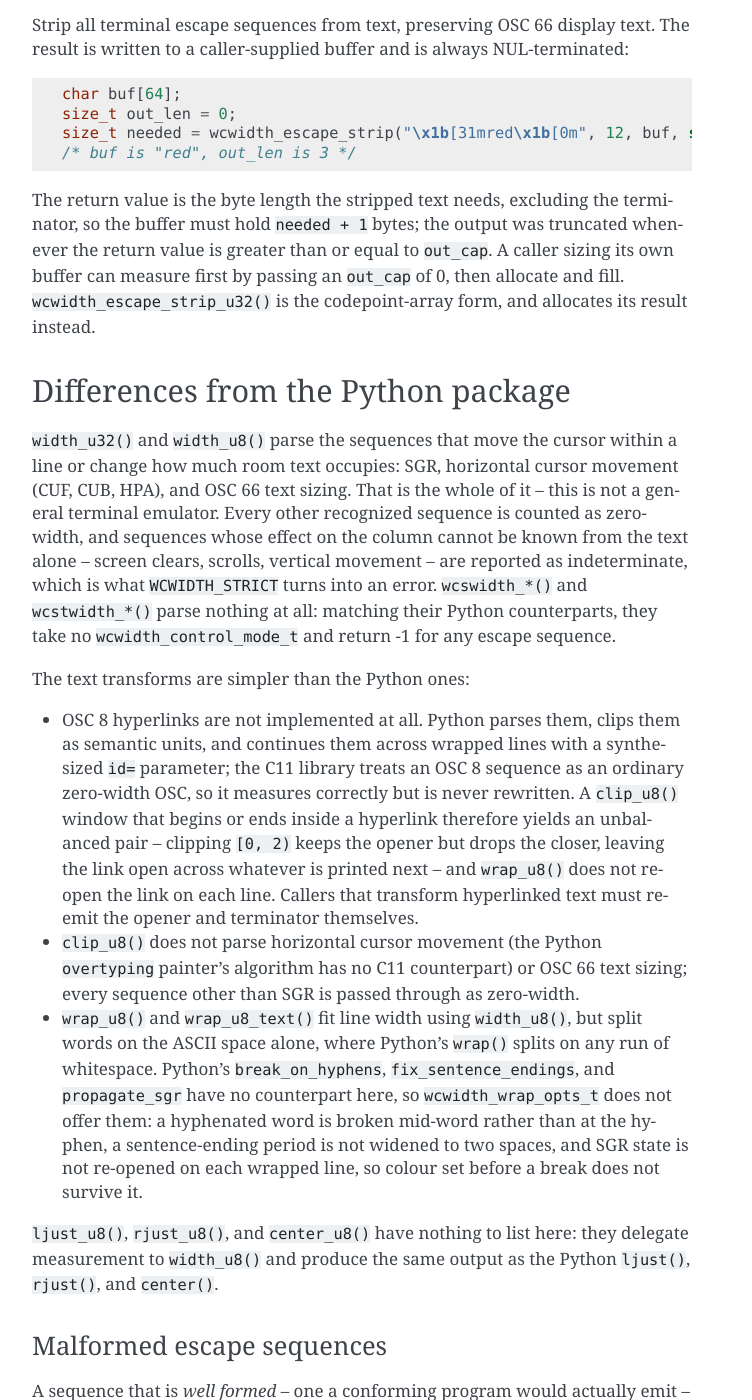
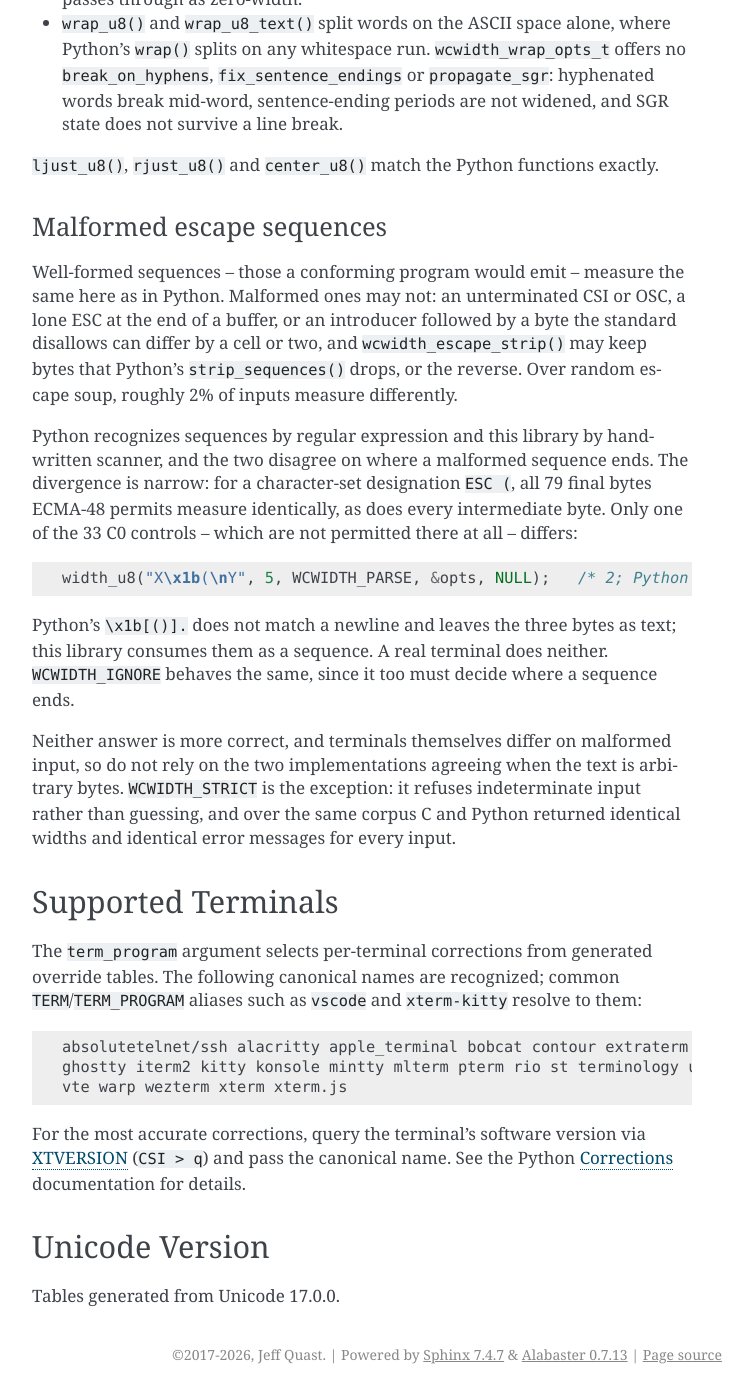
Before and after one commit to jquast/wcwidth, a Sphinx documentation site: the page built from docs/libwcwidth.rst, in a window 1280 px wide and 1400 px high, scrolled down 7109 px. Shown: the whole window, without its empty margins (388-1140 px from the left). Built offline with Sphinx 7.4.7, drawn with Linux system fonts in a browser that asks for light colours; some of the changed text lies outside the part shown.

Commit message:
bring up-to-date and reduce word salad documentation
This also allows building CI with more python versions by splitting into
two different steps

```diff
--- a/docs/intro.rst
+++ b/docs/intro.rst
@@ -17,31 +17,22 @@ The stable version of this package is maintained on pypi, install or upgrade, us
 Portable C11 Library
 --------------------
 
-A portable C11 library, libwcwidth_, is also provided, closely matching the specification and
-results of the Python library, and it is used as an *optional* C extension of the Python package
-for a significant performance improvement. See the documentation of libwcwidth_ for the C API and
-its "Differences from the Python package" section for the precise, documented cases where the two
-do not agree (mainly malformed escape sequences, and a couple of features described below).
+A portable C11 library, libwcwidth_, is also provided.  It matches the specification and results of
+the Python library, and ships as an *optional* C extension of the Python package for a significant
+speedup.  The package is fully supported without it.
 
-The C extension backs `wcwidth()`_, `wcswidth()`_, `wcstwidth()`_, `width()`_, `ljust()`_,
-`rjust()`_, `center()`_, `propagate_sgr()`_, and `strip_sequences()`_ when it is available.
-`clip()`_ and `wrap()`_ are always pure Python, with or without the extension: libwcwidth does
-provide its own ``clip_u8()`` and ``wrap_u8()``, but deliberately simpler ones, lacking
-``overtyping``, OSC 8 hyperlink semantics, and several `wrap()`_ options
-(``break_on_hyphens``, ``fix_sentence_endings``, ``propagate_sgr``, splitting on any whitespace
-run rather than the ASCII space alone) -- backing the Python API with them would be a behavior
-change, not just a speedup, so the full-featured pure Python implementations remain canonical for
-these two functions regardless of which extension state is active.
+The extension backs `wcwidth()`_, `wcswidth()`_, `wcstwidth()`_, `width()`_, `ljust()`_,
+`rjust()`_, `center()`_, `propagate_sgr()`_, and `strip_sequences()`_.  `clip()`_ and `wrap()`_ are
+always pure Python: libwcwidth's ``clip_u8()`` and ``wrap_u8()`` are deliberately simpler, lacking
+``overtyping``, OSC 8 hyperlinks, and the ``break_on_hyphens``, ``fix_sentence_endings`` and
+``propagate_sgr`` options.
 
-Check ``wcwidth.HAS_C_EXTENSION`` to see which is active, and set the environment variable
-``WCWIDTH_PYTHON=1`` before import to force the pure Python implementation -- useful when
-reporting a discrepancy, or when a build of the extension is unavailable for your platform (it is
-always an optional accelerator; the package works, and is fully tested, without it). The pure
-Python modules backing each C-accelerated function ship either way and are what
-``WCWIDTH_PYTHON=1`` selects, but they are internal implementation detail, not a second stable
-public API -- prefer the environment variable over importing them directly if you need a
-guaranteed-Python code path, since their module layout is not covered by the same compatibility
-guarantees as the functions re-exported from the top-level ``wcwidth`` package.
+``wcwidth.HAS_C_EXTENSION`` reports which is active.  Set ``WCWIDTH_PYTHON=1`` before import to
+force pure Python -- useful when reporting a discrepancy.  Prefer it over importing the private
+modules directly, whose layout carries no compatibility guarantee.
+
+See libwcwidth_ for the C API, and its "Differences from the Python package" section for the cases
+where the two disagree (chiefly malformed escape sequences).
 
 Problem
 -------
@@ -579,33 +570,32 @@ To upgrade requirements for building documentation, run::
 
    tox -e update_requirements_docs
 
-To upgrade the pinned ``cibuildwheel`` version used to build release wheels, run::
+To upgrade the pinned ``cibuildwheel`` versions used to build release wheels, run::
 
-   tox -e update_requirements_wheels
+   tox -e update_requirements_wheels,update_requirements_wheels314
 
-Release wheels (manylinux, musllinux, macOS, Windows, including free-threaded builds) are built
-and tested -- but not published -- by `cibuildwheel`_ in CI (``.github/workflows/wheels.yml``),
-driven by the ``[tool.cibuildwheel]`` table in ``pyproject.toml``, on every tag push and by manual
-``workflow_dispatch``. The resulting wheels and sdist are uploaded as workflow artifacts for
-inspection; publishing to PyPI is a separate, manual step (below), not something CI does on its
-own. The same build-and-test config can be run locally with Docker installed::
+Release wheels (manylinux, musllinux, macOS, Windows, including free-threaded builds) are built and
+tested -- but not published -- by `cibuildwheel`_ in CI (``.github/workflows/wheels.yml``), driven
+by the ``[tool.cibuildwheel]`` table in ``pyproject.toml``, on release tag pushes and by manual
+``workflow_dispatch``.  Wheels and sdist are uploaded as workflow artifacts.
 
-   tox -e build-wheels
+Two pinned ``cibuildwheel`` versions split the matrix, since no single one covers it: 2.23.x keeps
+the glibc 2.17 manylinux image but stops at cp313, and 3.4.x knows cp314 but requires glibc 2.28.
+Both run locally with Docker installed, writing to one ``wheelhouse/``::
 
-This builds every wheel for the current host OS (on Linux: manylinux and musllinux, for both
-x86_64 and aarch64 -- the latter under QEMU emulation, registered automatically by the ``docker
-run ... tonistiigi/binfmt`` step, matching the ``docker/setup-qemu-action`` CI uses). It cannot
-cross-build other OSes; macOS and Windows wheels still need to be built on those platforms, same as
-CI's per-OS runner matrix. Narrow to one target while iterating::
+   tox -e build-wheels        # cp38-cp313
+   tox -e build-wheels314     # cp314, cp314t
+
+Each builds the current host OS's wheels only (on Linux: manylinux and musllinux, x86_64 and
+aarch64 under QEMU), matching CI's per-OS runner matrix.  Narrow to one target while iterating::
 
    tox -e build-wheels -- --only cp313-manylinux_x86_64
 
 Publishing a Release
 ---------------------
 
-Wheels and sdists are published to PyPI manually, not by CI. After downloading the built
-artifacts (from a CI run's ``wheels-*``/``sdist`` artifacts, or from local ``tox -e
-build-wheels`` runs across the platforms you have available) into a single ``dist/`` directory,
+Publishing to PyPI is manual.  Collect the artifacts from a CI run (``wheels-*`` and ``sdist``) or
+from local ``tox -e build-wheels,build-wheels314`` runs into a single ``dist/`` directory, then
 upload with `twine`_::
 
    python -Im pip install twine
@@ -697,16 +687,12 @@ languages:
 =======
 History
 =======
+
+0.9.0 *Next Release*
+  * **Changed** ``ambiguous_width`` values outside of range ``1-2`` are now clamped, `PR #233`_
+
 0.8.4 *unreleased* ('master' branch, only)
   * **Bugfix** Support ITU T.416 colon-format SGR color parameters, `PR #239`_.
-
-0.9.0 *Next Release*
-  * **Changed** ``ambiguous_width`` values outside ``1``-``2`` are now clamped into range
-    (``< 1`` becomes ``1``, ``> 2`` becomes ``2``) rather than silently treated as ``1``
-    regardless of value. This is a behavior change only for out-of-range input: previously any
-    value other than exactly ``2`` measured as narrow, so ``ambiguous_width=99`` measured narrow
-    and now measures wide. Applies to `wcwidth()`_, `wcswidth()`_, `wcstwidth()`_, `width()`_,
-    `ljust()`_, `rjust()`_, `center()`_, `wrap()`_, and `clip()`_. `PR #233`_
 
 0.8.3 *2026-08-28*
   * **Bugfix** Do not hang on `wrap()`_ calls of width 1 with text containing OSC8 hyperlinks and
--- a/docs/libwcwidth.rst
+++ b/docs/libwcwidth.rst
@@ -101,88 +101,48 @@ corrections, and grapheme clustering are discussed in the Python documentation_.
 String length conventions
 ~~~~~~~~~~~~~~~~~~~~~~~~~
 
-Every string function takes an explicit length, and every one of them reads exactly that many
-units:
+Every string function takes an explicit length and reads exactly that many units:
 
 ``_u32`` functions
     count codepoints in the array,
 ``_u8`` functions
     count bytes.
 
-There is no "measure it for me" sentinel.  A library that accepts one has to call ``strlen(3)``
-on your behalf, which means trusting that a NUL exists inside the buffer -- when it does not, the
-scan runs off the end of the allocation, and the bug surfaces far from the call that caused it.
-Passing the length you already know is both faster and impossible to get wrong in that way.  When
-the text really is a NUL-terminated C string, write ``strlen(text)`` at the call site, where the
-assumption is visible.
-
-Because the length is authoritative, a NUL is an ordinary zero-width character rather than a
-terminator: text may contain NULs anywhere, they measure as zero-width, and they survive into the
-output of the transforms, whose ``*out_len`` reports the true byte length.
+There is no NUL-terminated sentinel form; pass ``strlen(text)`` when the text is a C string.  The
+length is authoritative, so a NUL is an ordinary zero-width character rather than a terminator: it
+may appear anywhere, and survives into transform output, whose ``*out_len`` is the true length.
 
 Alternate encodings
 ~~~~~~~~~~~~~~~~~~~
 
-This library is UTF-8 centric.  Every ``_u8`` function takes and returns UTF-8 bytes; every
-``_u32`` function takes and returns a ``uint32_t`` codepoint array.  The two families mirror
-each other: use ``_u8`` when your text is UTF-8, ``_u32`` when you hold decoded codepoints.
-The measurement functions (``wcswidth_u32()``, ``wcstwidth_u32()``, ``width_u32()``) are
-encoding-neutral either way -- a width number is a width number.
+Use ``_u8`` when your text is UTF-8 and ``_u32`` when you hold decoded codepoints; the two
+families mirror each other.  Auxiliary strings are UTF-8 in *both* families -- the ``fillchar``
+padding argument and the ``initial_indent``/``subsequent_indent``/``placeholder`` wrap options --
+since they are short constants, not the text being processed.
 
-The text transforms (``ljust_u32``, ``rjust_u32``, ``center_u32``, ``clip_u32``, ``wrap_u32``,
-``wrap_u32_text``, ``wcwidth_escape_strip_u32``) take and return codepoint arrays.  Auxiliary
-strings -- the ``fillchar`` padding argument and the ``initial_indent``/``subsequent_indent``/
-``placeholder`` wrap options -- are UTF-8 bytes in both families: they are short constants the
-caller writes once, not the text being processed.
-
-Text in another encoding (Latin-1, CP437, Shift-JIS, ...) is transcoded at the boundary; the
-library itself never sees the legacy bytes.  Two shapes are common:
-
-* Transcode the legacy bytes to UTF-8 once with iconv(3) or ICU, then use the ``_u8`` forms
-  end-to-end -- the simplest path.
-* When the program already holds decoded codepoints (its own tables, or a mixed-encoding
-  pipeline), use the ``_u32`` forms and re-encode the result with iconv(3) or ICU.
-  ``wcwidth_encode_u32()`` and ``wcwidth_decode_u32()`` move between the two
-  representations when a caller needs both:
+Other encodings (Latin-1, CP437, Shift-JIS, ...) are transcoded by the caller; the library carries
+no encoding tables.  Either transcode to UTF-8 once with iconv(3) or ICU and use the ``_u8`` forms
+throughout, or use the ``_u32`` forms and re-encode the result.  ``wcwidth_encode_u32()`` and
+``wcwidth_decode_u32()`` convert between the two representations:
 
 .. code-block:: c
 
-    /* CP437 "caf\x82" decoded to codepoints by the caller (own tables,
-     * or iconv to UTF-8 then wcwidth_decode_u32). */
-    uint32_t cps[] = {'c', 'a', 'f', 0xE9};  /* 0x82 in CP437 is U+00E9 */
-    size_t n = 4, out_len, utf8_len, in_left, out_left;
+    /* CP437 "caf\x82" decoded to codepoints by the caller. */
+    uint32_t cps[] = {'c', 'a', 'f', 0xE9};   /* 0x82 in CP437 is U+00E9 */
+    char stack[64], *utf8;
+    size_t out_len, utf8_len;
     uint32_t *out;
-    char utf8_stack[64], *utf8, *in, *buf, *outp;
-    iconv_t cd;
 
-    out = ljust_u32(cps, n, 5, " ", 1, WCWIDTH_PARSE, 1, NULL, &out_len, NULL);
-    /* out is a codepoint array: {c, a, f, U+00E9, ' '} (5 entries). */
+    out = ljust_u32(cps, 4, 5, " ", 1, WCWIDTH_PARSE, 1, NULL, &out_len, NULL);
+    /* out is {c, a, f, U+00E9, ' '}; encode for the caller's iconv(3) or ICU. */
+    utf8 = wcwidth_encode_u32(out, out_len, stack, sizeof(stack), &utf8_len);
 
-    /* Re-encode to CP437 via iconv, with UTF-8 as the interchange form.
-     * A manual byte cast only works when every codepoint happens to fit
-     * the target encoding; iconv reports EILSEQ for the rest, so the
-     * caller can substitute or fail deliberately. */
-    utf8 = wcwidth_encode_u32(out, out_len, utf8_stack, sizeof(utf8_stack), &utf8_len);
-    buf = malloc(utf8_len + 1);
-    cd = iconv_open("CP437", "UTF-8");
-    if (cd == (iconv_t) -1)
-        return -1;
-    in = utf8;
-    outp = buf;
-    in_left = utf8_len;
-    out_left = utf8_len;  /* reserve the final byte of buf for the NUL */
-    if (iconv(cd, &in, &in_left, &outp, &out_left) == (size_t) -1)
-        ; /* EILSEQ: this codepoint has no CP437 form -- substitute or fail */
-    iconv_close(cd);
-    *outp = '\0'; /* buf is the CP437 result: "caf\x82 " */
-    free(buf);
-    if (utf8 != utf8_stack)
+    if (utf8 != stack)
         free(utf8);
     free(out);
 
-The library deliberately provides no legacy decoding: the codepoint-array interface keeps it
-free of encoding tables, and every serious C project already has a transcoding pipeline.
-ICU's ``ucnv_*`` API is the portable alternative to iconv(3).
+Re-encoding to a legacy charset is the caller's iconv(3) or ICU (``ucnv_*``) call; a byte cast
+works only when every codepoint fits the target, where iconv reports ``EILSEQ`` instead.
 
 wcwidth_u32()
 ~~~~~~~~~~~~~
@@ -346,86 +306,56 @@ codepoint-array form, and allocates its result instead.
 Differences from the Python package
 -----------------------------------
 
-``width_u32()`` and ``width_u8()`` parse the sequences that move the cursor
-within a line or change how much room text occupies: SGR, horizontal cursor
-movement (CUF, CUB, HPA), and OSC 66 text sizing.  That is the whole of it --
-this is not a general terminal emulator.  Every other recognized sequence is
-counted as zero-width, and sequences whose effect on the column cannot be
-known from the text alone -- screen clears, scrolls, vertical movement -- are
-reported as indeterminate, which is what ``WCWIDTH_STRICT`` turns into an
-error.  ``wcswidth_*()`` and ``wcstwidth_*()`` parse nothing at all: matching
-their Python counterparts, they take no ``wcwidth_control_mode_t`` and return
--1 for any escape sequence.
+``width_u32()`` and ``width_u8()`` parse only the sequences that move the cursor within a line or
+change how much room text occupies: SGR, horizontal cursor movement (CUF, CUB, HPA), and OSC 66 text
+sizing.  This is not a terminal emulator.  Every other recognized sequence counts as zero-width, and
+sequences whose column effect cannot be known from the text alone -- screen clears, scrolls,
+vertical movement -- are indeterminate, which ``WCWIDTH_STRICT`` turns into an error.
+``wcswidth_*()`` and ``wcstwidth_*()`` parse nothing: like their Python counterparts they take no
+``wcwidth_control_mode_t`` and return -1 for any escape sequence.
 
 The text transforms are simpler than the Python ones:
 
-* OSC 8 hyperlinks are not implemented at all.  Python parses them, clips
-  them as semantic units, and continues them across wrapped lines with a
-  synthesized ``id=`` parameter; the C11 library treats an OSC 8 sequence as
-  an ordinary zero-width OSC, so it measures correctly but is never
-  rewritten.  A ``clip_u8()`` window that begins or ends inside a hyperlink
-  therefore yields an unbalanced pair -- clipping ``[0, 2)`` keeps the opener
-  but drops the closer, leaving the link open across whatever is printed
-  next -- and ``wrap_u8()`` does not re-open the link on each line.  Callers
-  that transform hyperlinked text must re-emit the opener and terminator
-  themselves.
-* ``clip_u8()`` does not parse horizontal cursor movement (the Python
-  ``overtyping`` painter's algorithm has no C11 counterpart) or OSC 66 text
-  sizing; every sequence other than SGR is passed through as zero-width.
-* ``wrap_u8()`` and ``wrap_u8_text()`` fit line width using ``width_u8()``,
-  but split words on the ASCII space alone, where Python's ``wrap()`` splits
-  on any run of whitespace.  Python's ``break_on_hyphens``,
-  ``fix_sentence_endings``, and ``propagate_sgr`` have no counterpart here, so
-  ``wcwidth_wrap_opts_t`` does not offer them: a hyphenated word is broken
-  mid-word rather than at the hyphen, a sentence-ending period is not widened
-  to two spaces, and SGR state is not re-opened on each wrapped line, so
-  colour set before a break does not survive it.
+* OSC 8 hyperlinks are not implemented; an OSC 8 sequence is treated as an ordinary zero-width OSC.
+  It measures correctly but is never rewritten, so a ``clip_u8()`` window starting or ending inside
+  a hyperlink yields an unbalanced pair, and ``wrap_u8()`` does not re-open the link on each line.
+  Callers must re-emit the opener and terminator themselves.
+* ``clip_u8()`` does not parse horizontal cursor movement (there is no counterpart to Python's
+  ``overtyping``) or OSC 66 text sizing; every sequence but SGR passes through as zero-width.
+* ``wrap_u8()`` and ``wrap_u8_text()`` split words on the ASCII space alone, where Python's
+  ``wrap()`` splits on any whitespace run.  ``wcwidth_wrap_opts_t`` offers no
+  ``break_on_hyphens``, ``fix_sentence_endings`` or ``propagate_sgr``: hyphenated words break
+  mid-word, sentence-ending periods are not widened, and SGR state does not survive a line break.
 
-``ljust_u8()``, ``rjust_u8()``, and ``center_u8()`` have nothing to list here:
-they delegate measurement to ``width_u8()`` and produce the same output as the
-Python ``ljust()``, ``rjust()``, and ``center()``.
+``ljust_u8()``, ``rjust_u8()`` and ``center_u8()`` match the Python functions exactly.
 
 Malformed escape sequences
 ~~~~~~~~~~~~~~~~~~~~~~~~~~
 
-A sequence that is *well formed* -- one a conforming program would actually
-emit -- measures the same here as in Python.  A sequence that is malformed may
-not: an unterminated CSI or OSC, a lone ESC at the end of a buffer, or an
-introducer followed by a byte the standard does not allow there can differ by
-a cell or two, and ``wcwidth_escape_strip()`` may keep bytes that Python's
-``strip_sequences()`` drops, or the reverse.  Feeding random escape soup to
-both, roughly 2% of inputs measure differently.
+Well-formed sequences -- those a conforming program would emit -- measure the same here as in
+Python.  Malformed ones may not: an unterminated CSI or OSC, a lone ESC at the end of a buffer, or
+an introducer followed by a byte the standard disallows can differ by a cell or two, and
+``wcwidth_escape_strip()`` may keep bytes that Python's ``strip_sequences()`` drops, or the
+reverse.  Over random escape soup, roughly 2% of inputs measure differently.
 
-The cause is that Python recognizes sequences with a regular expression while
-this library uses a hand-written scanner, and the two do not agree on where a
-malformed sequence ends.  How narrow that is worth stating: for a character-set
-designation ``ESC (``, every one of the 79 final bytes ECMA-48 permits
-(``0x30``-``0x7e``, which is every real designation -- ``ESC ( B`` for US
-ASCII, ``ESC ( 0`` for DEC line drawing, and the rest) measures identically in
-both, as does every intermediate byte.  Of the 33 C0 controls, which the
-standard does not permit in that position at all, exactly one differs:
+Python recognizes sequences by regular expression and this library by hand-written scanner, and the
+two disagree on where a malformed sequence ends.  The divergence is narrow: for a character-set
+designation ``ESC (``, all 79 final bytes ECMA-48 permits measure identically, as does every
+intermediate byte.  Only one of the 33 C0 controls -- which are not permitted there at all --
+differs:
 
 .. code-block:: c
 
     width_u8("X\x1b(\nY", 5, WCWIDTH_PARSE, &opts, NULL);   /* 2; Python says 3 */
 
-Python's pattern is ``\x1b[()].`` and ``.`` does not match a newline, so it
-leaves those three bytes as literal text; this library consumes them as a
-sequence.  A real terminal does neither -- ECMA-48 executes a C0 control
-encountered inside an escape sequence and keeps waiting for the final byte, so
-xterm moves the cursor down a line and the sequence stays open.
+Python's ``\x1b[()].`` does not match a newline and leaves the three bytes as text; this library
+consumes them as a sequence.  A real terminal does neither.  ``WCWIDTH_IGNORE`` behaves the same,
+since it too must decide where a sequence ends.
 
-The disagreement is the same under ``WCWIDTH_IGNORE``, which strips control
-codes but still has to decide where each sequence ends.
-
-Neither answer is more useful than the other, since neither is what a terminal
-would do, and terminals differ among themselves on malformed input.  If your
-text is arbitrary bytes rather than sequences you emitted yourself, do not
-depend on the two implementations agreeing.  ``WCWIDTH_STRICT`` is the
-exception: it refuses indeterminate input rather than guessing a width for it,
-and over the same random-escape corpus the C and Python implementations
-returned identical results -- the same widths, and the same errors with the
-same messages -- for every input.
+Neither answer is more correct, and terminals themselves differ on malformed input, so do not rely
+on the two implementations agreeing when the text is arbitrary bytes.  ``WCWIDTH_STRICT`` is the
+exception: it refuses indeterminate input rather than guessing, and over the same corpus C and
+Python returned identical widths and identical error messages for every input.
 
 Supported Terminals
 -------------------
```
Also changed, not shown: docs/api_c.rst (+4 -5 lines), pyproject.toml (+19 -34 lines), requirements-wheels314.txt (added, +38 -0 lines), wcwidth/__init__.py (+3 -6 lines), 14 other files.
